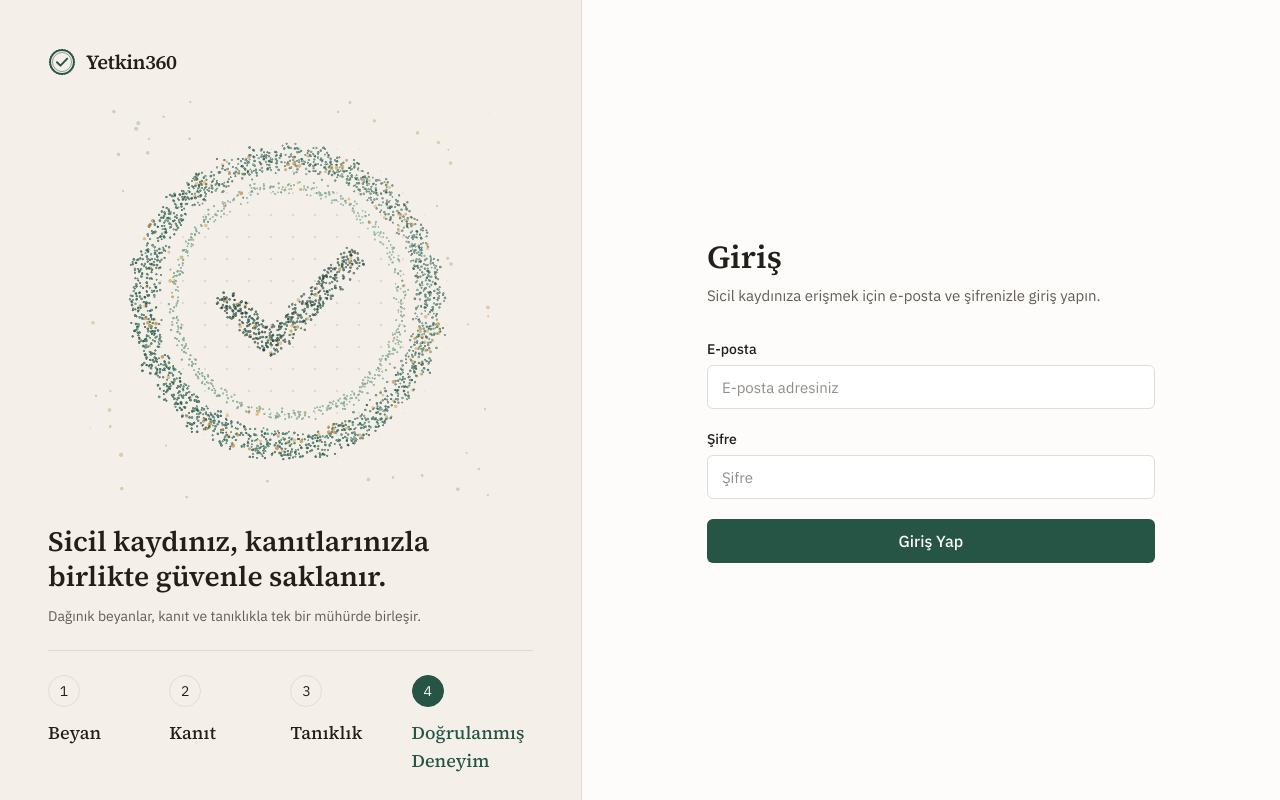
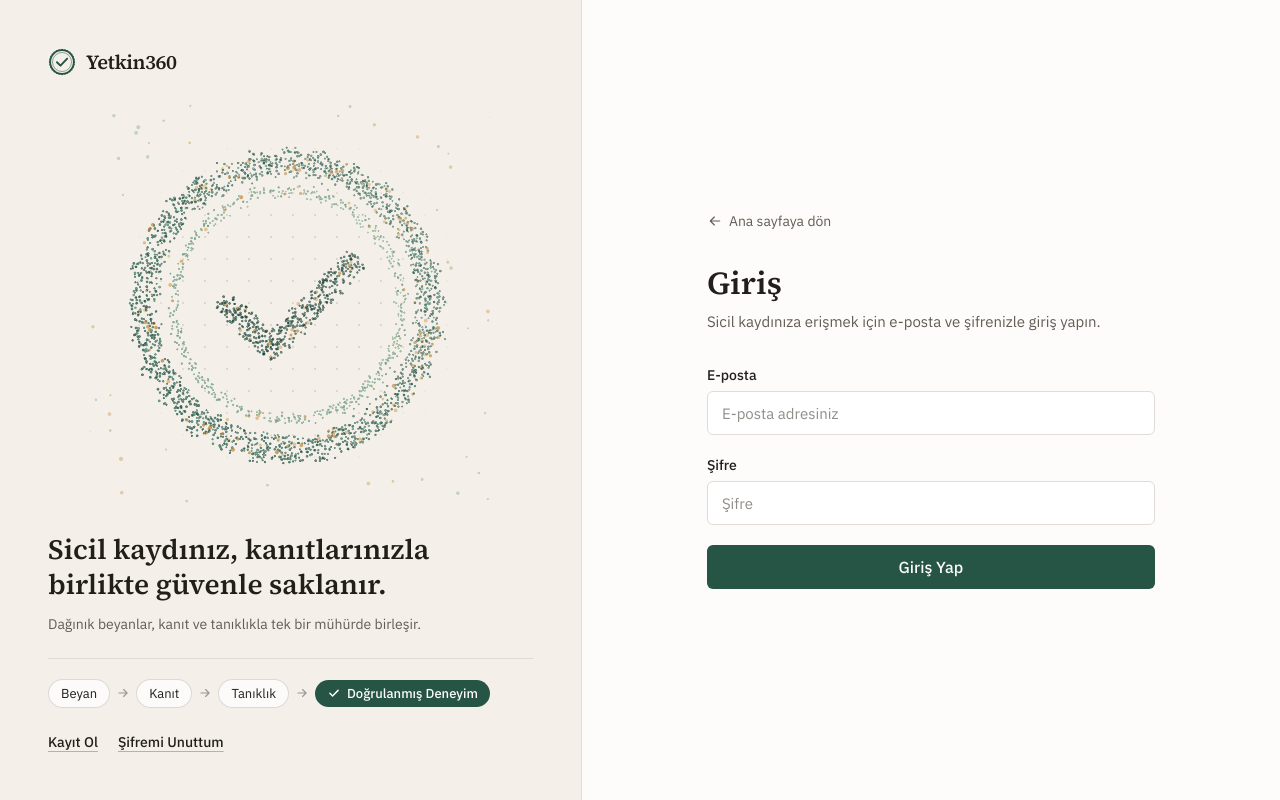
Before and after one commit to Meyremsenge/yetkin360, a Next.js app in the folder frontend/: page /giris in a window 1280 px wide. Built offline with nearby package versions, Linux system fonts and the light colour scheme; no server answers.

Commit message:
fix(tasarim): giriş paneli zinciri tek satır çip oldu, giriş sayfasına ana sayfa bağlantısı
Çalışmalarım başlığındaki sabit zincir lejantı kaldırıldı (kartlardaki zincirle tekrar ediyordu).

```diff
--- a/frontend/app/calismalar/page.tsx
+++ b/frontend/app/calismalar/page.tsx
@@ -4,7 +4,7 @@ import Link from "next/link";
 import { useState } from "react";
 import { useQuery } from "@tanstack/react-query";
 import { AppShell } from "@/components/app-shell";
-import { ChainLegend, PageBody, PageHeader } from "@/components/page-layout";
+import { PageBody, PageHeader } from "@/components/page-layout";
 import { Alert } from "@/components/ui/alert";
 import { Badge } from "@/components/ui/badge";
 import { Button } from "@/components/ui/button";
@@ -256,9 +256,7 @@ export default function CalismalarPage() {
             {messages.calismalar.newEngagementButton}
           </Link>
         }
-      >
-        <ChainLegend />
-      </PageHeader>
+      />
 
       <PageBody>
         {isLoading ? (
--- a/frontend/app/giris/page.tsx
+++ b/frontend/app/giris/page.tsx
@@ -1,3 +1,4 @@
+import Link from "next/link";
 import messages from "@/messages/tr.json";
 import LoginForm from "./form";
 import { AuthLayout } from "@/components/ui/auth-layout";
@@ -19,6 +20,15 @@ export default async function LoginPage({
         { href: "/sifre-unuttum", label: messages.authLayout.forgotPasswordLink },
       ]}
     >
+        <Link
+          href="/"
+          className="mb-8 inline-flex items-center gap-1.5 rounded-md text-sm text-muted-foreground transition-colors hover:text-foreground focus-visible:outline-none focus-visible:ring-2 focus-visible:ring-success"
+        >
+          <svg viewBox="0 0 24 24" className="h-4 w-4" fill="none" stroke="currentColor" strokeWidth={1.75} aria-hidden="true">
+            <path d="M19 12H5M11 18l-6-6 6-6" strokeLinecap="round" strokeLinejoin="round" />
+          </svg>
+          {messages.giris.backHome}
+        </Link>
         <h1 className="font-serif text-[32px] font-semibold leading-tight text-foreground">
           {messages.giris.title}
         </h1>
--- a/frontend/components/ui/auth-layout.tsx
+++ b/frontend/components/ui/auth-layout.tsx
@@ -2,7 +2,6 @@ import Link from "next/link";
 import messages from "@/messages/tr.json";
 import { BrandLockup } from "@/components/brand/brand-mark";
 import { ParticleSeal } from "@/components/brand/particle-seal";
-import { ChainProgress } from "./chain-progress";
 
 const { home, authLayout } = messages;
 
@@ -40,8 +39,33 @@ export function AuthLayout({ brandSentence, links, children }: AuthLayoutProps)
           <p className="mt-3 hidden text-sm text-muted-foreground md:block">{authLayout.panelCaption}</p>
         </div>
 
-        <div className="hidden border-t border-foreground/10 pt-6 md:block">
-          <ChainProgress steps={CHAIN_STEPS} />
+        {/* Compact chain: one line of chips joined by arrows; last step sealed. */}
+        <div className="hidden border-t border-foreground/10 pt-5 md:block">
+          <ol aria-label={home.chainTitle} className="flex flex-wrap items-center gap-x-1.5 gap-y-2">
+            {CHAIN_STEPS.map((step, index) => (
+              <li key={step.label} className="flex items-center gap-1.5">
+                {index > 0 ? (
+                  <svg viewBox="0 0 24 24" className="h-3.5 w-3.5 text-muted-foreground/60" fill="none" stroke="currentColor" strokeWidth={2} aria-hidden="true">
+                    <path d="M5 12h14M13 6l6 6-6 6" strokeLinecap="round" strokeLinejoin="round" />
+                  </svg>
+                ) : null}
+                <span
+                  className={
+                    step.completed
+                      ? "inline-flex items-center gap-1.5 rounded-full bg-success px-3 py-1 text-[13px] font-medium text-background"
+                      : "inline-flex items-center rounded-full border border-foreground/15 bg-card/70 px-3 py-1 text-[13px] text-foreground"
+                  }
+                >
+                  {step.completed ? (
+                    <svg viewBox="0 0 24 24" className="h-3.5 w-3.5" fill="none" stroke="currentColor" strokeWidth={2.5} aria-hidden="true">
+                      <path d="M5 12.5l4.5 4.5L19 7.5" strokeLinecap="round" strokeLinejoin="round" />
+                    </svg>
+                  ) : null}
+                  <span className="whitespace-nowrap">{step.label}</span>
+                </span>
+              </li>
+            ))}
+          </ol>
         </div>
 
         {links && links.length > 0 && (
--- a/frontend/messages/tr.json
+++ b/frontend/messages/tr.json
@@ -210,7 +210,8 @@
     "passwordLabel": "Şifre",
     "invalidCredentials": "E-posta veya şifre hatalı.",
     "accountLocked": "Hesabınız geçici olarak kilitlendi.",
-    "subtitle": "Sicil kaydınıza erişmek için e-posta ve şifrenizle giriş yapın."
+    "subtitle": "Sicil kaydınıza erişmek için e-posta ve şifrenizle giriş yapın.",
+    "backHome": "Ana sayfaya dön"
   },
   "kayit": {
     "title": "Kayıt Ol",
```
